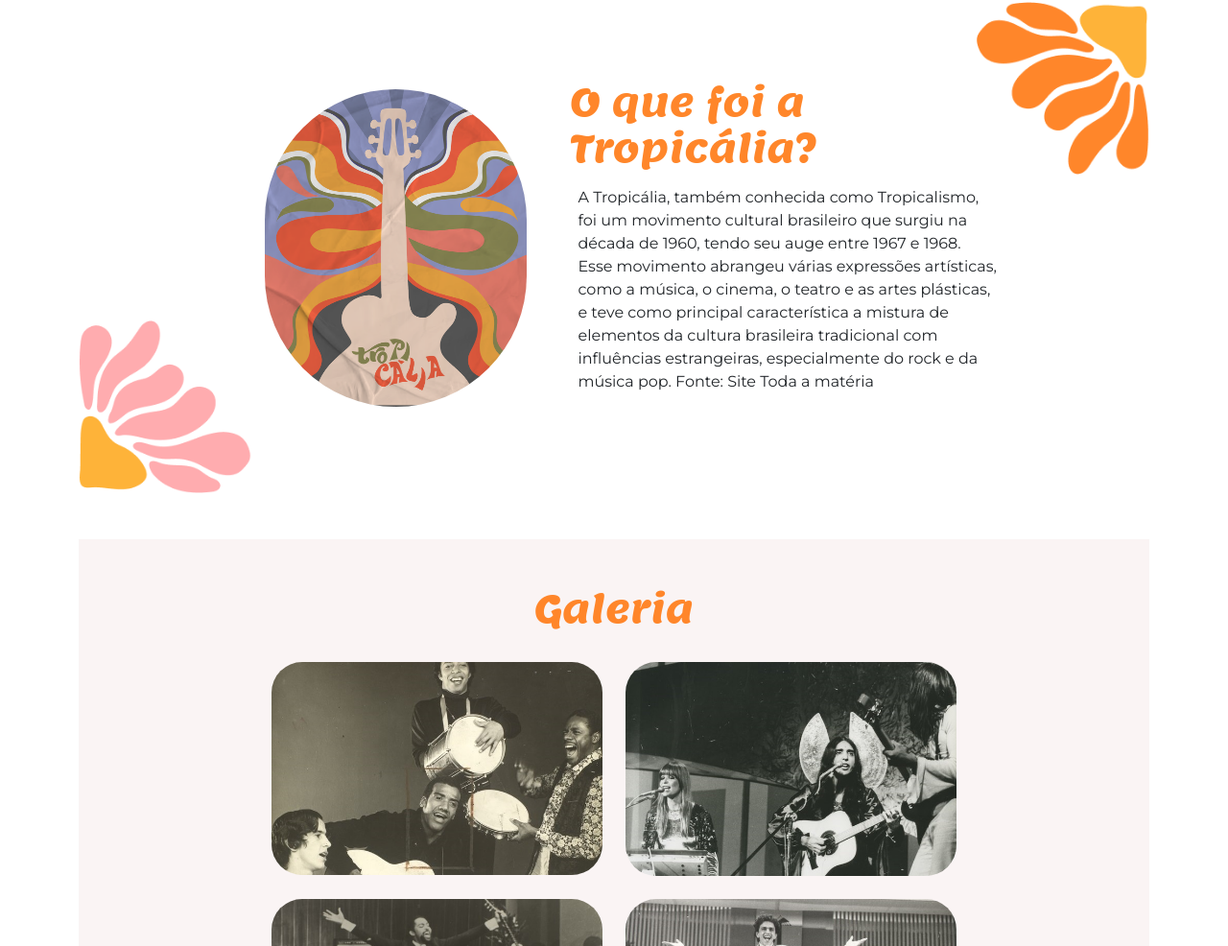
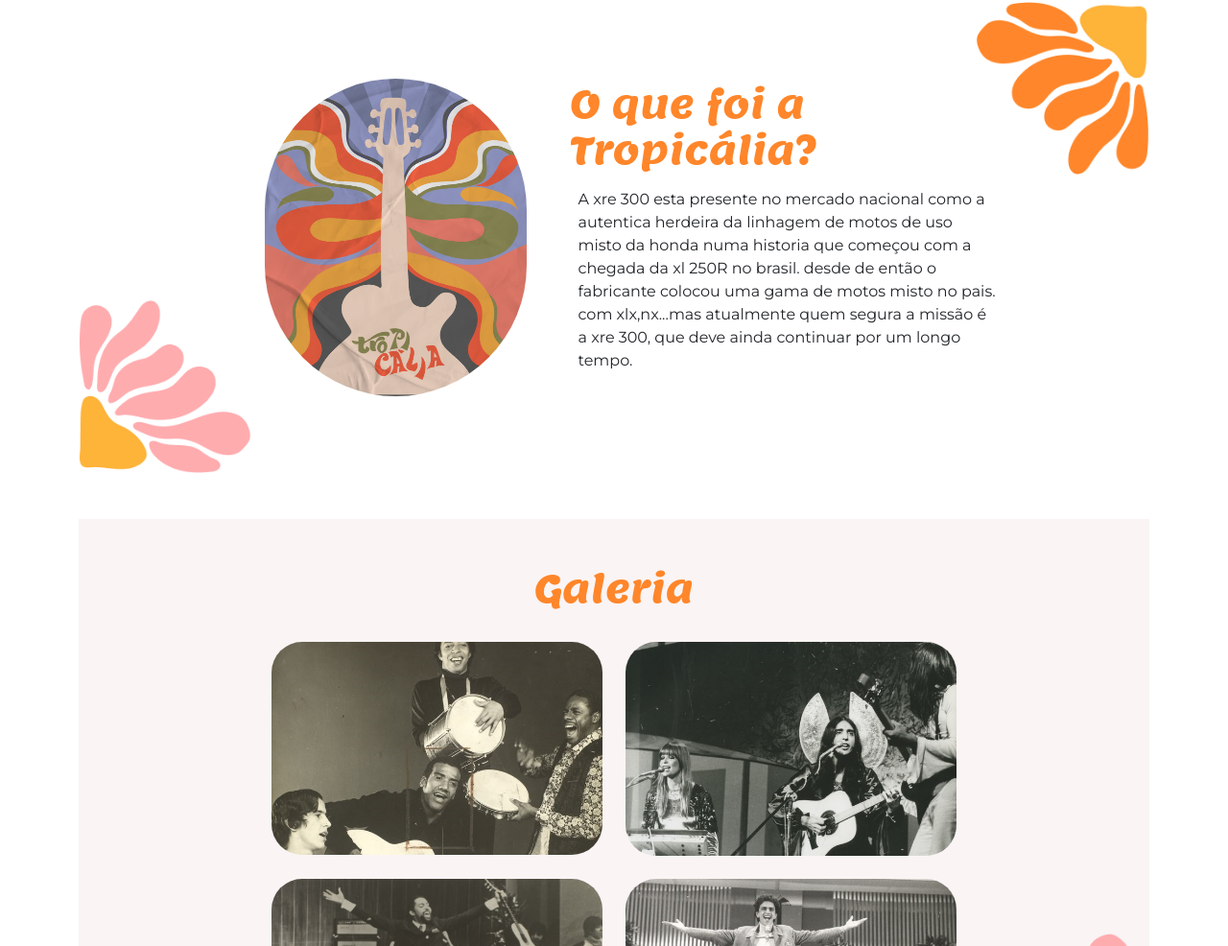
Before and after one commit to igoorzin/moto, a plain HTML site: page index.html in a window 1280 px wide. Shown: the part 1376-2362 px from the top of the page at 96% size. Drawn offline with nearby package versions, Linux system fonts and the light colour scheme.

Commit message:
Update index.html

```diff
--- a/index.html
+++ b/index.html
@@ -58,11 +58,9 @@
                 </div>
                 <div class="col-5">
                     <h2>O que foi a Tropicália?</h2>
-                    <p class="p-2">A Tropicália, também conhecida como Tropicalismo, foi um movimento cultural
-                        brasileiro que surgiu na década de 1960, tendo seu auge entre 1967 e 1968. Esse movimento
-                        abrangeu várias expressões artísticas, como a música, o cinema, o teatro e as artes plásticas, e
-                        teve como principal característica a mistura de elementos da cultura brasileira tradicional com
-                        influências estrangeiras, especialmente do rock e da música pop. Fonte: Site Toda a matéria</p>
+                    <p class="p-2">A xre 300 esta presente no mercado nacional como a autentica herdeira da linhagem de motos de uso misto da honda
+                                   numa historia que começou com a chegada da xl 250R no brasil. desde de então o fabricante colocou uma gama de motos misto no pais.
+                                   com xlx,nx...mas atualmente quem segura a missão é a xre 300, que deve ainda continuar por um longo tempo.</p>
                 </div>
             </div>
         </section>
```
